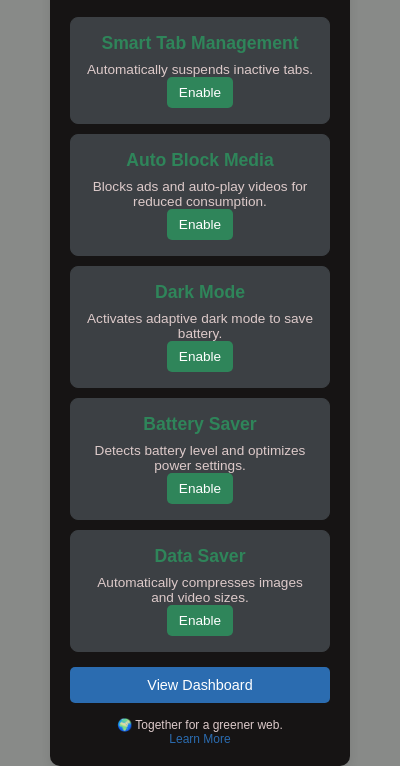
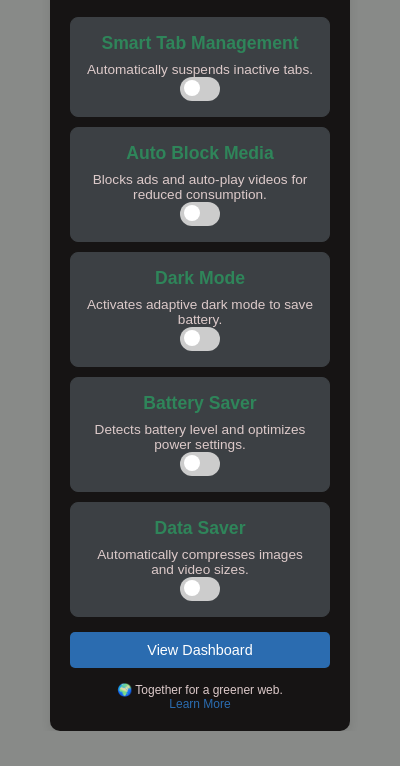
Before and after one commit to baranwalayush/Energy-Efficient-Web-Browsing-Mode, a browser extension: page popup.html in a window 400 px wide. Shown: the part 118-884 px from the top of the page. After the commit the page ends 849 px from the top, so only its background shows below. Drawn offline with Linux system fonts and the light colour scheme.

Commit message:
Changed normal button to toggle button

```diff
--- a/popup.html
+++ b/popup.html
@@ -17,31 +17,46 @@
             <div class="feature">
                 <h2>Smart Tab Management</h2>
                 <p>Automatically suspends inactive tabs.</p>
-                <button class="toggle-btn" id="tabToggle">Enable</button>
+                <label class="switch">
+                    <input type="checkbox" id="tabToggle">
+                    <span class="slider round"></span>
+                </label>
             </div>
 
             <div class="feature">
                 <h2>Auto Block Media</h2>
                 <p>Blocks ads and auto-play videos for reduced consumption.</p>
-                <button class="toggle-btn" id="mediaToggle">Enable</button>
+                <label class="switch">
+                    <input type="checkbox" id="tabToggle">
+                    <span class="slider round"></span>
+                </label>
             </div>
 
             <div class="feature">
                 <h2>Dark Mode</h2>
                 <p>Activates adaptive dark mode to save battery.</p>
-                <button class="toggle-btn" id="darkModeToggle">Enable</button>
+                <label class="switch">
+                    <input type="checkbox" id="tabToggle">
+                    <span class="slider round"></span>
+                </label>
             </div>
 
             <div class="feature">
                 <h2>Battery Saver</h2>
                 <p>Detects battery level and optimizes power settings.</p>
-                <button class="toggle-btn" id="batterySaverToggle">Enable</button>
+                <label class="switch">
+                    <input type="checkbox" id="tabToggle">
+                    <span class="slider round"></span>
+                </label>
             </div>
 
             <div class="feature">
                 <h2>Data Saver</h2>
                 <p>Automatically compresses images and video sizes.</p>
-                <button class="toggle-btn" id="dataSaverToggle">Enable</button>
+                <label class="switch">
+                    <input type="checkbox" id="tabToggle">
+                    <span class="slider round"></span>
+                </label>
             </div>
 
             <div class="dashboard-link">
--- a/popup.js
+++ b/popup.js
@@ -5,3 +5,16 @@ const darkModeButton = document.getElementById("darkModeToggle");
 const batterySaverButton = document.getElementById("batterySaverToggle");
 const dataSaverButton = document.getElementById("dataSaverToggle");
 const dashboardButton = document.getElementById("viewDashboard");
+
+let tabManagementEnabled = false;
+
+tabManagementButton.addEventListener("click", () => {
+    tabManagementEnabled = !tabManagementEnabled;
+    //tabManagementButton.innerText = tabManagementEnabled ? "Disable" : "Enable";
+    if(tabManagementEnabled){
+        console.log("Tab Management Enabled");
+    }
+    else{
+        console.log("Tab Management Disabled");
+    }
+});
--- a/style.css
+++ b/style.css
@@ -53,6 +53,7 @@ header p {
     color: #ddcaca;
 }
 
+/*
 .toggle-btn {
     display: inline-block;
     padding: 8px 12px;
@@ -67,6 +68,71 @@ header p {
 
 .toggle-btn:hover {
     background-color: #276749;
+}
+*/
+
+/* The switch - the box around the slider */
+.switch {
+    position: relative;
+    display: inline-block;
+    width: 40px;
+    height: 24px;
+  }
+
+/* Hide default HTML checkbox */
+.switch input {
+    opacity: 0;
+    width: 0;
+    height: 0;
+}
+
+/* The slider */
+.slider {
+    position: absolute;
+    cursor: pointer;
+    top: 0;
+    left: 0;
+    right: 0;
+    bottom: 0;
+    background-color: #ccc;
+    -webkit-transition: .4s;
+    transition: .4s;
+}
+
+.slider:before {
+    position: absolute;
+    content: "";
+    height: 16px;
+    width: 16px;
+    left: 4px;
+    bottom: 5px;
+    background-color: white;
+    -webkit-transition: .4s;
+    transition: .4s;
+}
+
+input:checked + .slider {
+    background-color: #2f855a;
+}
+
+input:focus + .slider {
+    box-shadow: 0 0 1px #2f855a;
+    ;
+}
+
+input:checked + .slider:before {
+    -webkit-transform: translateX(16px);
+    -ms-transform: translateX(16px);
+    transform: translateX(16px);
+}
+
+/* Rounded sliders */
+.slider.round {
+    border-radius: 34px;
+}
+
+.slider.round:before {
+    border-radius: 50%;
 }
 
 footer {
```
